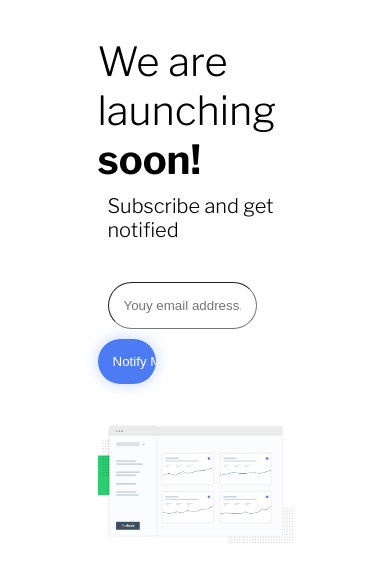
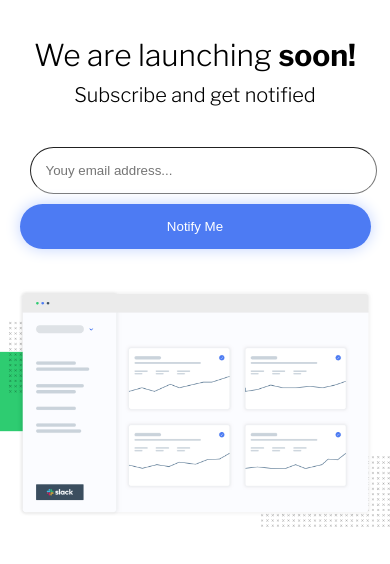
Before and after one commit to LeonardoSchuquel/ping-coming-soon-page-master, a plain HTML site: page index.html in a window 390 px wide. Shown: the part 73-637 px from the top of the page. Drawn offline with nearby package versions, Linux system fonts and the light colour scheme.

Commit message:
Add files via upload

```diff
--- a/style.css
+++ b/style.css
@@ -24,7 +24,7 @@ img{
 }
 
 header{
-    font-size: 40px;
+    font-size: 30px;
 }
 
 p{
@@ -34,7 +34,8 @@ p{
 }
 
 form{
-    width: 100%;
+    width: 90%;
+    box-sizing: border-box;
 }
 
 input{
@@ -85,3 +86,19 @@ input[type="submit"]{
 .attribution a {
     color: hsl(228, 45%, 44%);
 }
+
+@media screen and (max-width: 500px){
+
+    main{
+        width: 100%;
+    }
+
+    input[type="text"]{
+        width: 90%;
+    }
+
+    input[type="submit"]{
+        width: 100%;
+    }
+
+}
```
